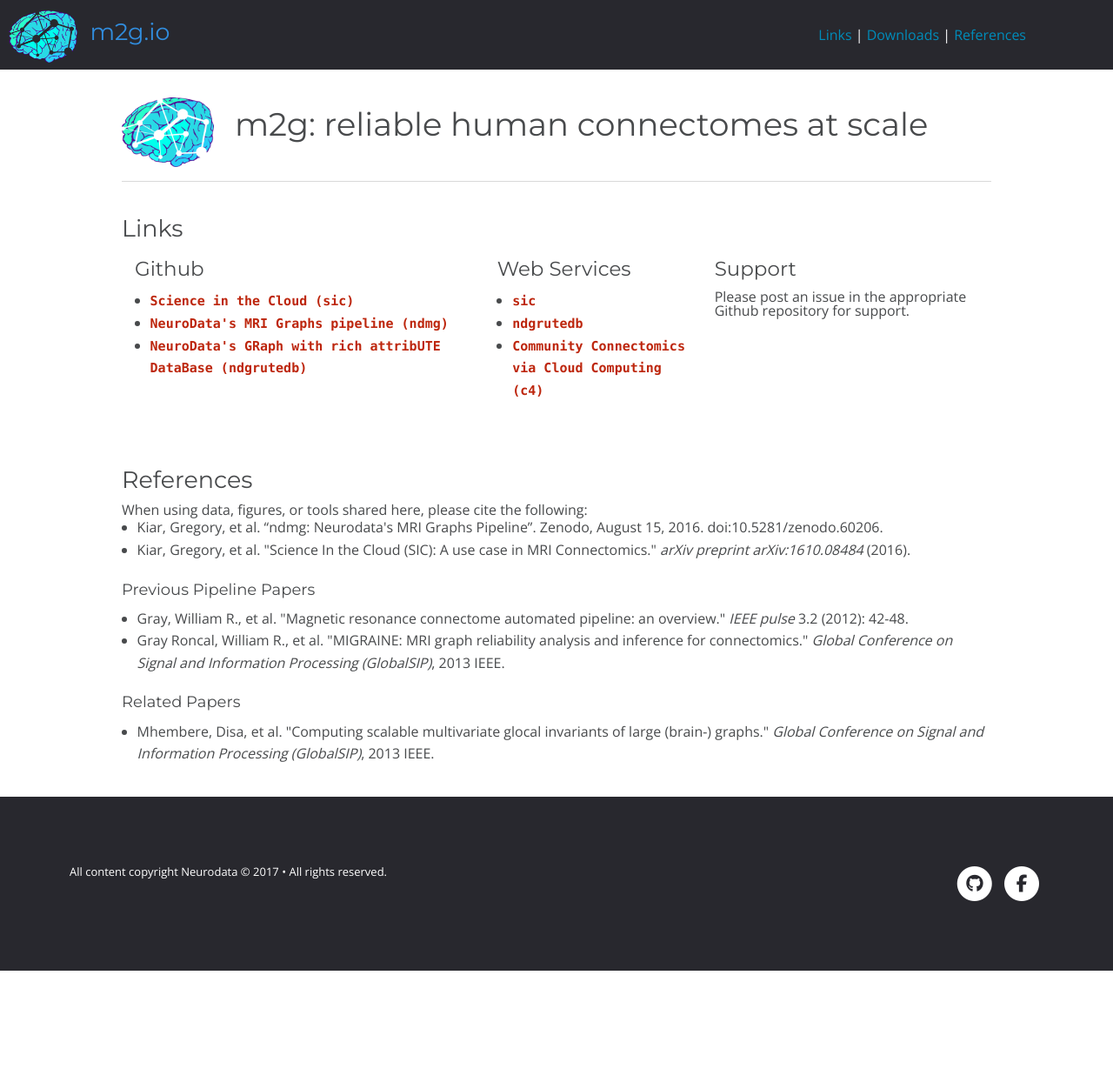
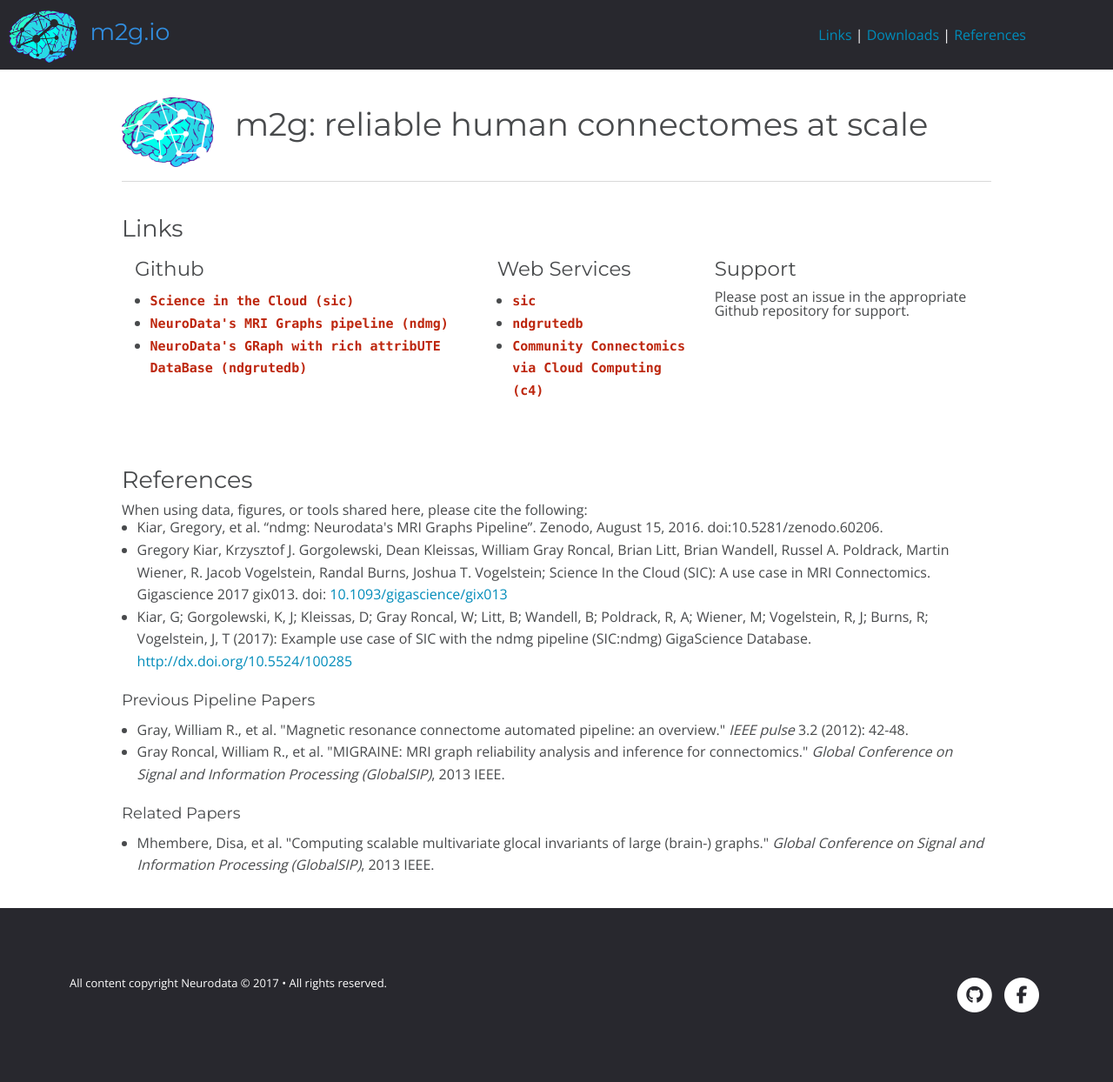
Before and after one commit to neurodata/mri.neurodata.io, a Jekyll site: the page built from index.html, in a window 1280 px wide. Shown: the whole page at 87% size. Built offline with Jekyll 4.4.1, drawn with Linux system fonts in a browser that asks for light colours; nearby versions of some CDN libraries; the list of posts is cut into pages by our own code; comment, search, counter and statistics services are not loaded; before the commit the page ends 1116 px from its top, so only the background shows below that.

Commit message:
updated ref

```diff
--- a/index.html
+++ b/index.html
@@ -47,7 +47,17 @@ tags: [mri]
 When using data, figures, or tools shared here, please cite the following:
 <ul>
 	<li>Kiar, Gregory, et al. “ndmg: Neurodata's MRI Graphs Pipeline”. Zenodo, August 15, 2016. doi:10.5281/zenodo.60206.</li>
-	<li>Kiar, Gregory, et al. "Science In the Cloud (SIC): A use case in MRI Connectomics." <em>arXiv preprint arXiv:1610.08484</em> (2016).</li>
+	<li>Gregory Kiar, Krzysztof J. Gorgolewski, Dean Kleissas, William Gray Roncal, Brian Litt,
+			Brian Wandell, Russel A. Poldrack, Martin Wiener, R. Jacob Vogelstein, Randal Burns, Joshua T.
+			Vogelstein; Science In the Cloud (SIC): A use case in MRI Connectomics. Gigascience 2017
+			gix013. doi: <a target="_blank" href="https://doi.org/10.1093/gigascience/gix013">10.1093/gigascience/gix013</a>
+	</li>
+	<li>
+			Kiar, G; Gorgolewski, K, J; Kleissas, D; Gray Roncal, W; Litt, B; Wandell, B; Poldrack, R, A;
+		  Wiener, M; Vogelstein, R, J; Burns, R; Vogelstein, J, T (2017): Example use case of SIC with the
+			ndmg pipeline (SIC:ndmg) GigaScience Database.
+			<a target="_blank" href="http://dx.doi.org/10.5524/100285">http://dx.doi.org/10.5524/100285</a>
+	</li>
 </ul>
 <h5> Previous Pipeline Papers </h5>
 <ul>
```
Also changed, not shown: 3 other files.
